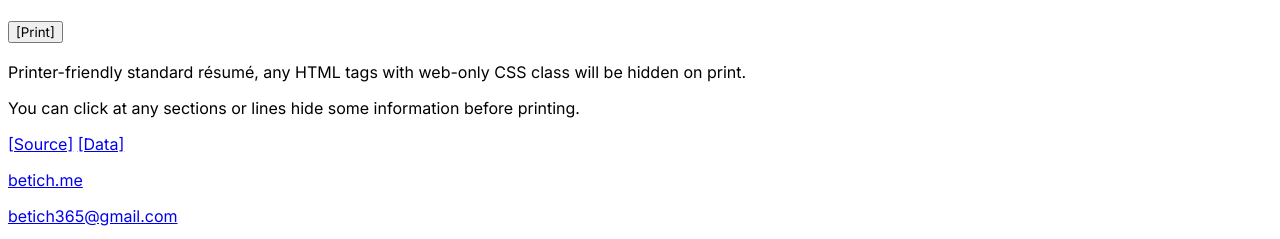
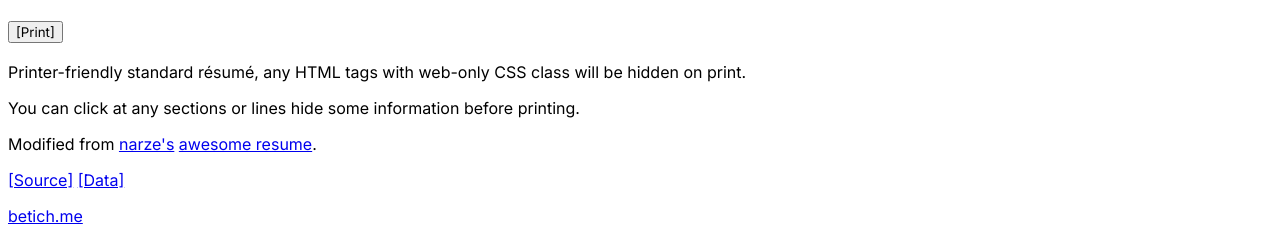
Before and after one commit to betich/resume, an Astro site: page / in a window 1280 px wide. Shown: the part 63-302 px from the top of the page. Built offline with nearby package versions, Linux system fonts and the light colour scheme; Astro itself is replaced by a stand-in of ours.

Commit message:
feat: adjust styles

```diff
--- a/src/components/App.svelte
+++ b/src/components/App.svelte
@@ -15,7 +15,9 @@
   const dataLink = `${sourceLink}/blob/main/src/data.ts`
 </script>
 
-<header class="web-only text-center p-4 sm:p-6 bg-green-400 text-white w-screen">
+<header
+  class="web-only text-center p-4 sm:p-6 bg-[radial-gradient(ellipse_at_bottom_right,_var(--tw-gradient-stops))] from-gray-700 via-gray-900 to-black text-white w-screen"
+>
   <h1 class="text-[20pt]">Resumette</h1>
   <h3>
     <button on:click={() => window.print()} class="underline text-lg">[Print]</button>
@@ -24,6 +26,10 @@
     Printer-friendly standard résumé, any HTML tags with <code>web-only</code> CSS class will be hidden on print.
   </p>
   <p>You can click at any sections or lines hide some information before printing.</p>
+  <p>
+    Modified from <a href="https://github.com/narze" target="_blank" rel="noopener">narze's</a>
+    <a href="https://github.com/narze/resume/tree/main" target="_blank" rel="noopener">awesome resume</a>.
+  </p>
   <a href={sourceLink} target="_blank" rel="noopener">[Source]</a>
   <a href={dataLink} target="_blank" rel="noopener">[Data]</a>
 </header>
```
